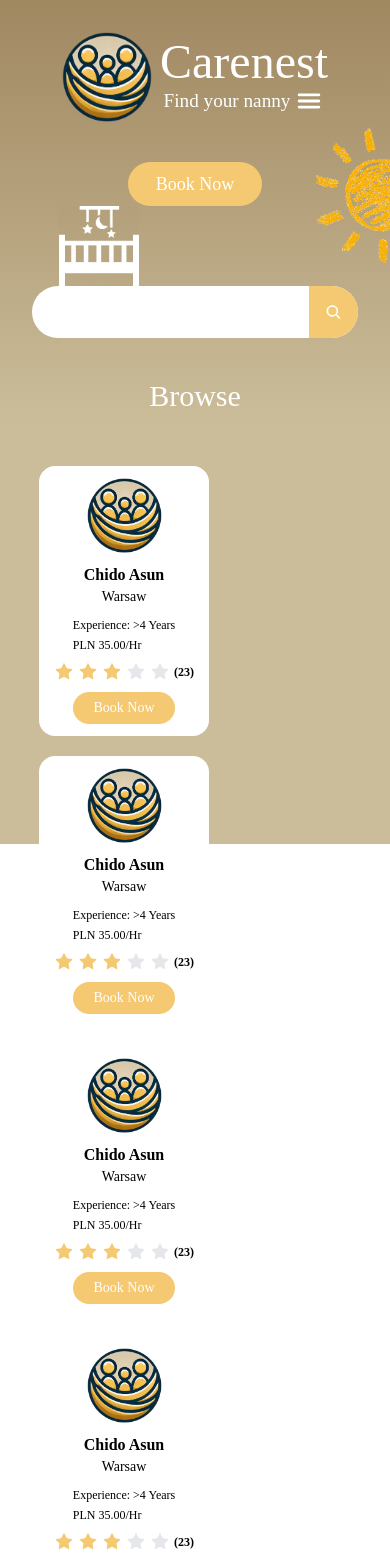
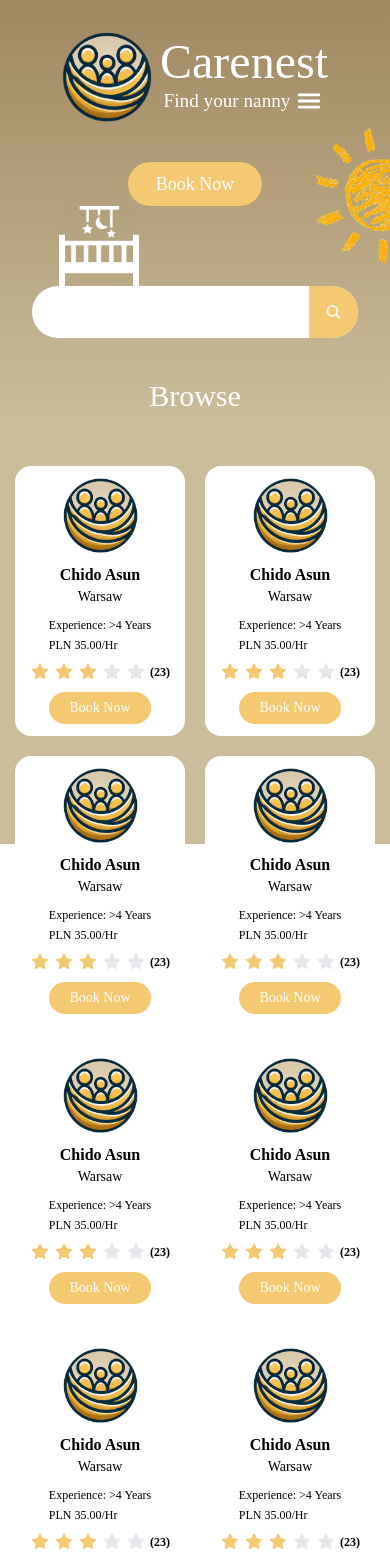
Before and after one commit to Kicknee/CareNest, a Next.js app: page / in a window 390 px wide. Shown: the top 1560 px of the page. Built offline with nearby package versions, Linux system fonts and the light colour scheme; a web font is replaced by a local one.

Commit message:
hide scrollbar

```diff
--- a/app/globals.css
+++ b/app/globals.css
@@ -19,3 +19,14 @@
 :root {
   font-family: var(--font-capriola);
 }
+
+@layer utilities {
+  .no-scrollbar::-webkit-scrollbar {
+    display: none;
+  }
+  /* Hide scrollbar for IE, Edge and Firefox */
+  .no-scrollbar {
+    -ms-overflow-style: none; /* IE and Edge */
+    scrollbar-width: none; /* Firefox */
+  }
+}
--- a/app/page.tsx
+++ b/app/page.tsx
@@ -99,7 +99,7 @@
       <section className="flex w-screen flex-col items-center">
         {/*tiles section */}
         <p className="my-10 text-3xl md:text-5xl">Browse</p>
-        <div className="mt-3 flex w-[80%] snap-x flex-wrap gap-5 overflow-scroll md:w-screen md:flex-nowrap md:justify-start md:px-5">
+        <div className="scrollbar no-scrollbar mt-3 flex w-full snap-x flex-wrap justify-center gap-5 overflow-scroll md:flex-nowrap md:justify-start">
           <div className="snap-start">
             <NannyCard />
           </div>
@@ -112,7 +112,6 @@
           <div className="snap-start">
             <NannyCard />
           </div>
-
           <div className="snap-start">
             <NannyCard />
           </div>
```
